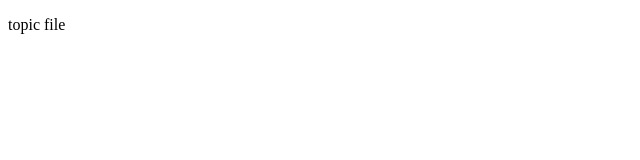
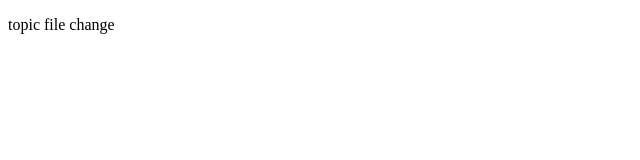
Before and after one commit to hanwoojin123/git_practice, a plain HTML site: page topic.html in a window 1280 px wide. Shown: the full height of the page, 0-640 px from the left. Drawn offline with Linux system fonts and the light colour scheme.

Commit message:
topic branch commit

```diff
--- a/topic.html
+++ b/topic.html
@@ -4,6 +4,6 @@
         <title>git practice</title>
     </head>
     <body>
-        <p>topic file</p>
+        <p>topic file change</p>
     </body>
 </html>
```
